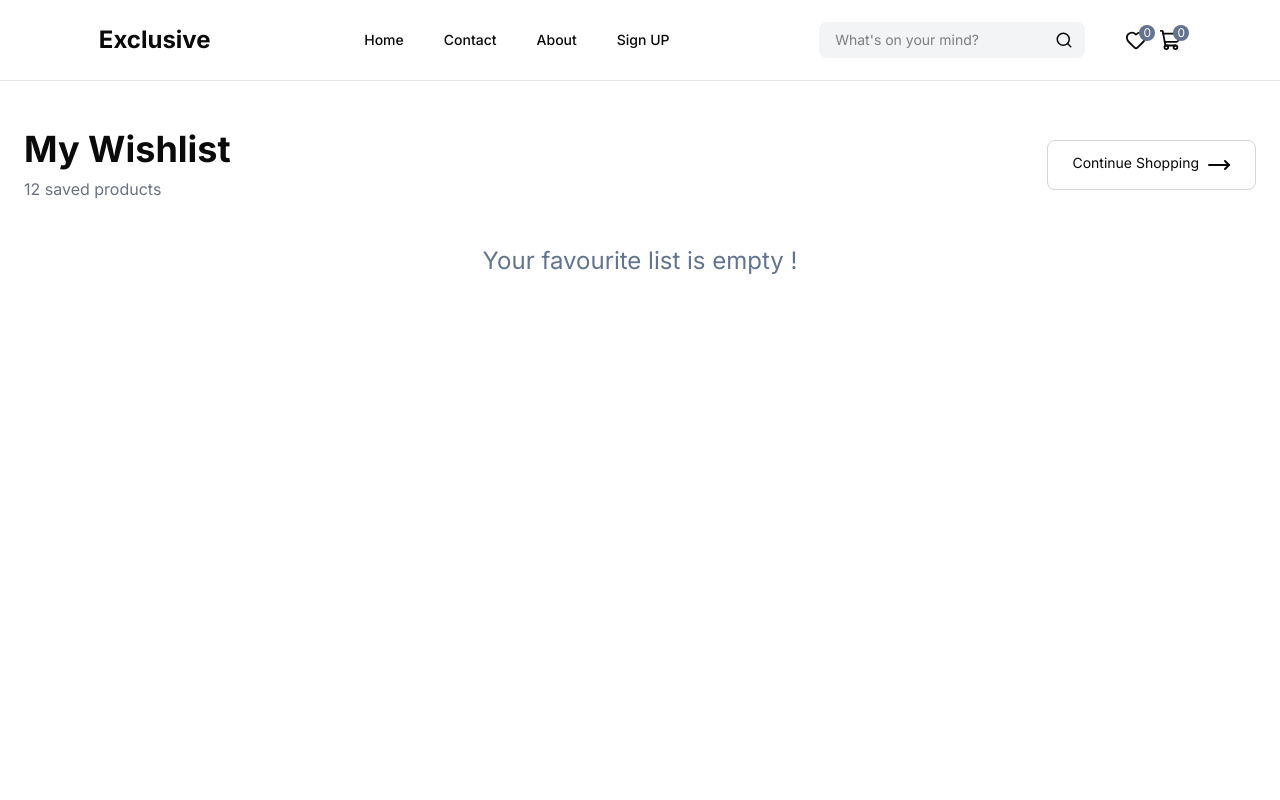
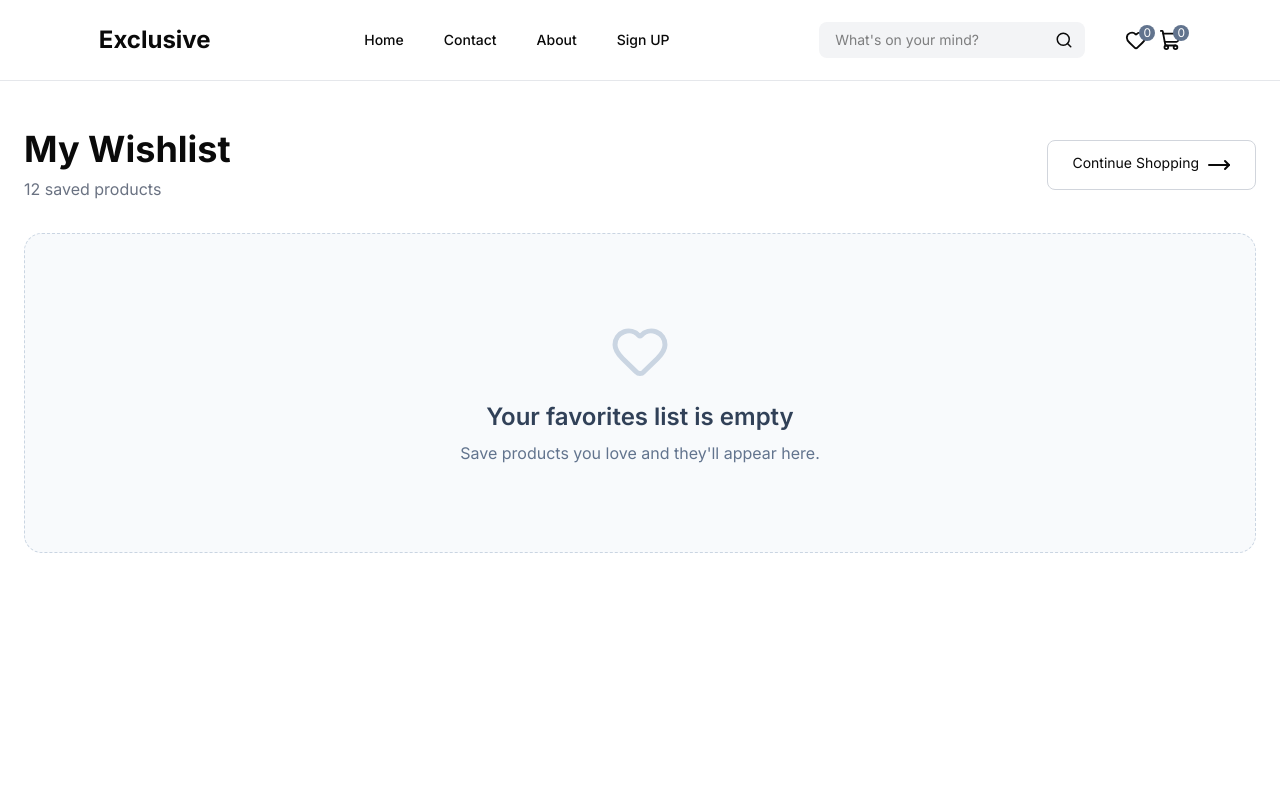
Before and after one commit to Mohamed-eslam10/E-commerce, a Next.js app: page /favourite in a window 1280 px wide. Shown: the top 800 px of the page. Built offline with nearby package versions, Linux system fonts and the light colour scheme.

Commit message:
I fixed some issues

```diff
--- a/app/components/searchNav/SearchOnly.tsx
+++ b/app/components/searchNav/SearchOnly.tsx
@@ -107,7 +107,7 @@ const SearchOnly = () => {
                     result && result.length > 0 && isOpen && (
                         <div className="absolute left-0 top-full mt-2 w-full overflow-hidden rounded-lg border border-gray-200 bg-white shadow-xl z-50 animate-in fade-in zoom-in-95
                                         duration-150">
-                            {result.slice(0, 5).map((product) => (
+                            {result.slice(0, 4).map((product) => (
                                 <Link
                                     key={product.id}
                                     href={`/viewProduct?id=${product.id}`}
--- a/app/favourite/page.tsx
+++ b/app/favourite/page.tsx
@@ -2,7 +2,7 @@
 
 import Image from "next/image";
 import Link from "next/link";
-import { Trash, Eye, ShoppingCart, MoveRight } from "lucide-react";
+import { Trash, Eye, ShoppingCart, MoveRight, Heart } from "lucide-react";
 import { useCartStore } from "../store/cartStore";
 
 const Page = () => {
@@ -30,7 +30,7 @@ const Page = () => {
                         href="/"
                         className="border flex gap-2 text-center border-gray-300 px-2 sm:px-6 py-3 rounded-md text-sm  hover:bg-black hover:text-white transition"
                     >
-                        Continue Shopping<MoveRight  className="hidden sm:block"/>
+                        Continue Shopping<MoveRight className="hidden sm:block" />
                     </Link>
                 </div>
 
@@ -112,11 +112,18 @@ const Page = () => {
                             ))}
                         </div>
                     ) : (
-                        <div className="flex justify-center items-center-center">
-                            <p className=" p-3  rounded text-2xl text-slate-500">Your favourite list is empty !</p>
+                        <div className="flex h-80 flex-col items-center justify-center rounded-2xl border border-dashed border-slate-300 bg-slate-50">
+                            <Heart size={60} className="text-slate-300" />
 
+                            <h2 className="mt-5 text-2xl font-semibold text-slate-700 text-center">
+                                Your favorites list is empty
+                            </h2>
+
+                            <p className="mt-2 text-center text-slate-500">
+                                Save products you love and they'll appear here.
+                            </p>
                         </div>
-                        )
+                    )
                 }
 
                 {/* كرر نفس الـ Card حسب عدد المنتجات */}
--- a/app/results/page.tsx
+++ b/app/results/page.tsx
@@ -1,4 +1,4 @@
-'use client';
+
 interface Product {
     id: number;
     title: string;
@@ -12,34 +12,36 @@ interface Product {
     thumbnail: string;
 
 }
+interface SearchParams {
+    searchParams: Promise<{
+        result?: string;
+    }>
+}
 interface SearchResponse {
     products: Product[];
     skip?: number;
     total?: number;
     limit?: number;
 }
-import { useSearchParams } from "next/navigation"
-import { useEffect, useState } from "react";
 import Card from "../category/Card";
 import { Search } from "lucide-react";
 
-const page = () => {
-    const result = useSearchParams().get('result');
-    console.log(result)
+const page = async ({ searchParams }: SearchParams) => {
+    // console.log((await searchParams).result);
+    const { result = ""} = await searchParams;
+    // console.log(result)
 
 
-    const [products, setProducts] = useState<Product[]>([]);
+
+    //fetching//
+    const res = await fetch(`https://dummyjson.com/products/search?q=${encodeURIComponent(result)}`,{
+        cache:"no-store",
+    });
+    const data : SearchResponse= await res.json();
+    // console.log(data)
 
 
-    useEffect(() => {
-        if (!result) return;
-        const getResult = () => {
-            fetch(`https://dummyjson.com/products/search?q=${result}`)
-                .then(res => res.json())
-                .then((data: SearchResponse) => { setProducts(data.products) })
-        }
-        getResult();
-    }, [result]);
+
     return (
         <main className="mx-auto max-w-7xl px-4 py-10">
 
@@ -58,7 +60,7 @@ const page = () => {
                 </p>
 
                 <p className="mt-1 text-sm text-gray-400">
-                    {products?.length} Products Found
+                    {data.products.length} Products Found
                 </p>
             </div>
 
@@ -67,7 +69,7 @@ const page = () => {
             <div className="grid gap-6 sm:grid-cols-2 md:grid-cols-3 lg:grid-cols-4">
 
                 {
-                    products.length > 0 ? (products.map((product: Product) => (
+                    data.products.length > 0 ? (data.products.map((product: Product) => (
 
                         <Card
                             key={product.id}
```
